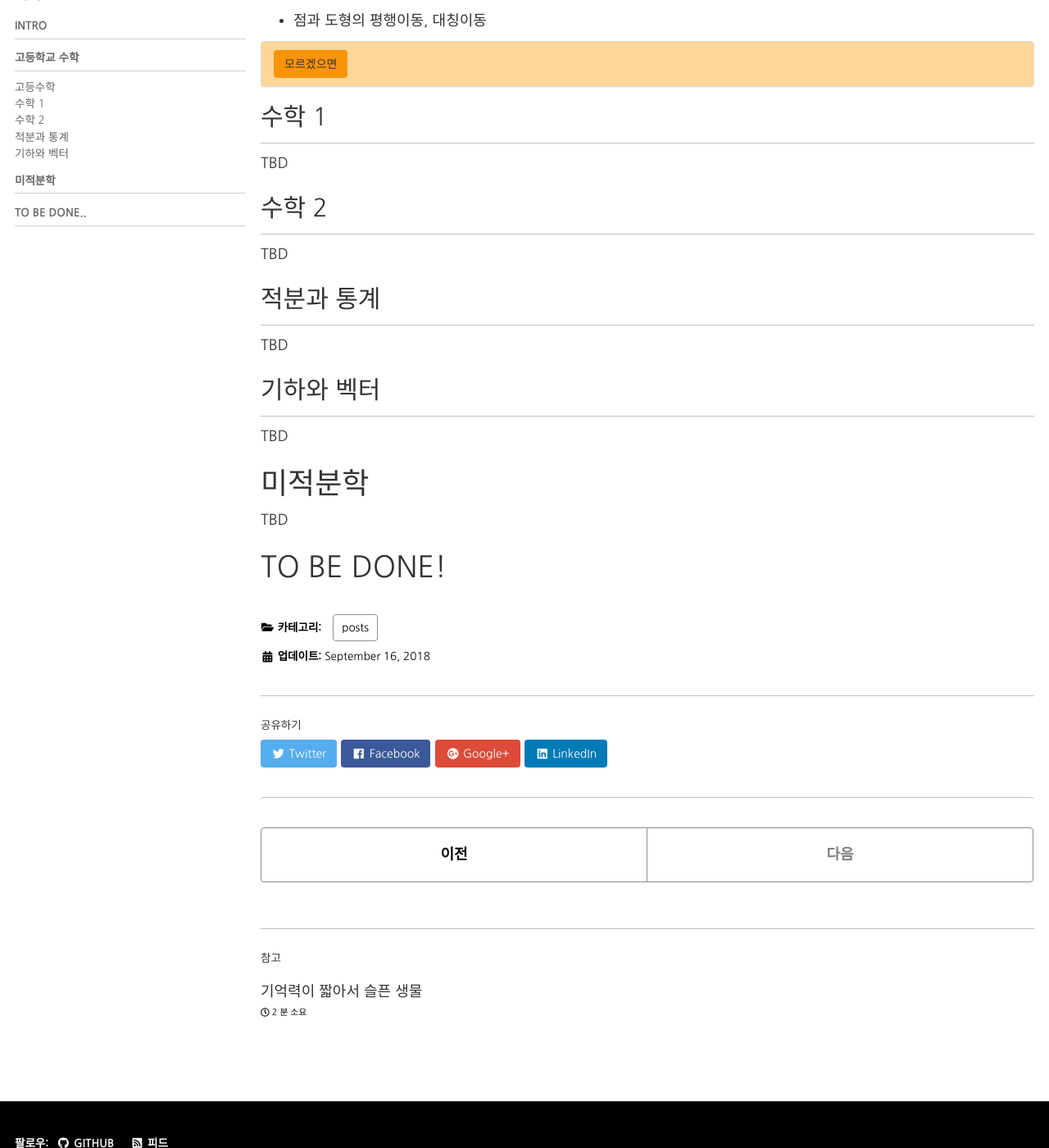
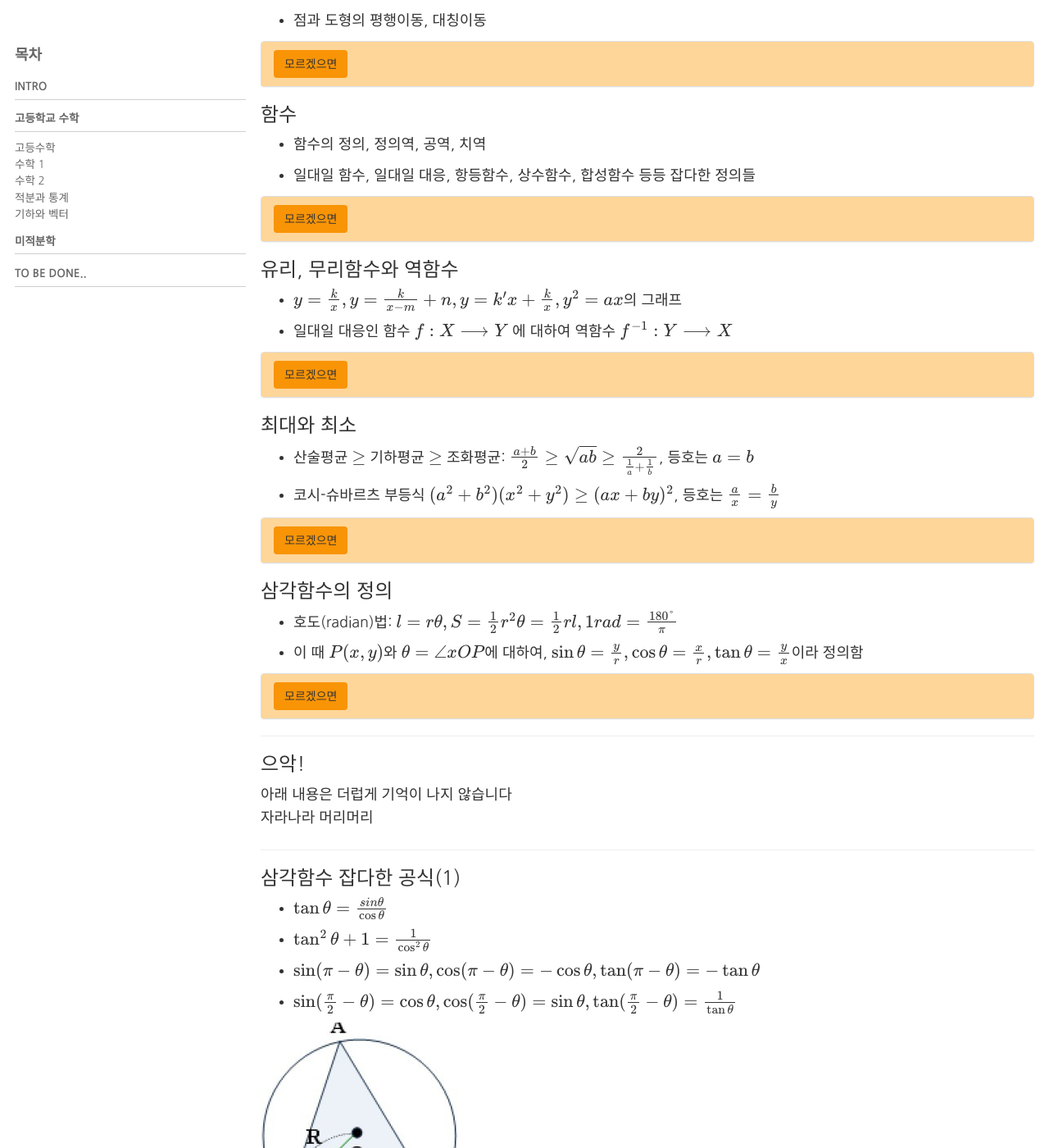
Before and after one commit to illhyhl1111/PPPP.github.io, a Jekyll site: the page built from _posts/2018-09-16-mathematics.md, in a window 1280 px wide and 1400 px high, scrolled down 2843 px. Shown: the whole window at 82% size. Built offline with Jekyll 4.4.1, drawn with Linux system fonts in a browser that asks for light colours; nearby versions of some CDN libraries; formulas are drawn with MathJax 3; some of the changed text lies outside the part shown.

Commit message:
수학(하) 내용업데이트

```diff
--- a/_posts/2018-09-16-mathematics.md
+++ b/_posts/2018-09-16-mathematics.md
@@ -384,18 +384,17 @@ $\overline{AB}^2 + \overline{BC}^2 = 2(\overline{AM}^2 + \overline{BM}^2)$
 
 {% include blocks.html context1=context1 context2=context2 topic="고등수학_이동" %}
 
-{% comment %}
-
 ### 함수
-함수의 정의, 정의역, 공역, 치역
-일대일 함수, 일대일 대응, 항등함수, 상수함수, 합성함수 등등 잡다한 정의들
+* 함수의 정의, 정의역, 공역, 치역
+* 일대일 함수, 일대일 대응, 항등함수, 상수함수, 합성함수 등등 잡다한 정의들
 
 {% capture context1 %}
 #### 함수의 정의
-두 집합 X, Y \neq \varnothing 이 있을 때, X의 각 원소에서 Y의 원소로의 대응을 X에서 Y로 가는 함수라고 정의하고 f: X->Y로 표기함
-이때 함수 f에 대하여 x \in X에 y \in Y가 대응되는 것을 f: x -> y, y=f(x) 등으로 나타냄.
-x를 독립변수, y를 종속변수라고도 한단다.
-아무튼 하나의 x에 대해서 반드시 하나의 y가 대응되어야 한다는게 중요함
+* 두 집합 $X, Y \neq \varnothing$ 이 있을 때,
+$X$의 각 원소에서 $Y$의 원소로의 대응을 $X$에서 $Y$로 가는 함수라고 정의하고 $f: X \longrightarrow Y$로 표기함
+* 이때 함수 $f$에 대하여 $x \in X$에 $y \in Y$가 대응되는 것을 $f: x \longrightarrow y$, $y=f(x)$ 등으로 나타냄.
+* $x$를 독립변수, $y$를 종속변수라고도 한단다.
+* 아무튼 하나의 x에 대해서 반드시 하나의 y가 대응되어야 한다는게 중요함
 <br/>
 
 #### 정의역, 공역, 치역
@@ -404,156 +403,176 @@ x를 독립변수, y를 종속변수라고도 한단다.
 
 #### 함수의 종류
 * 일대일 함수
-  * \any x_1, x_2 \in X, x_1 \neq x_2 \Rightarrow f(x_1) \neq f(x_2)
+  * $\forall x_1, x_2 \in X, x_1 \neq x_2 \Rightarrow f(x_1) \neq f(x_2)$
 * 일대일 대응
   * 치역과 공역이 같고
-  * \any x_1, x_2 \in X, x_1 \neq x_2 \Rightarrow f(x_1) \neq f(x_2)
+  * $\forall x_1, x_2 \in X, x_1 \neq x_2 \Rightarrow f(x_1) \neq f(x_2)$
   * 역함수가 존재함
 * 항등함수
-  * X=Y
-  * \any x \in X, f(x)=x
-  * I_x로 표기
+  * $X=Y$
+  * $\forall x \in X, f(x)=x$
+  * $I_x$로 표기
 * 상수함수
   * 치역의 원소가 하나뿐임
 <br/>
 
 #### 합성함수
-두 함수 f: X->Y, g: Y->Z일 때, g(f(x))는 정의역이 X이고 공역이 Z가 된다.
-함성함수 g \circ f는 g \circ f : x->g(f(x)), (g \circ f)(x) = g(f(x))
+* 두 함수 $f: X \longrightarrow Y$, $g: Y \longrightarrow Z$일 때, $g(f(x))$는 정의역이 $X$이고 공역이 $Z$가 된다.
+* 함성함수 $g \circ f$는 $g \circ f: x \longrightarrow g(f(x)), (g \circ f)(x) = g(f(x))$
 
 {% endcapture %}
 
 {% capture context2 %}
-교환법칙: g \circ f \neq f \circ g,
-결합법칙: h \circ (g circ f) = (h \circ g) \circ f
-항등원: f \circ I = I \circ f = f
-물론 역원도 존재하며, 뒤에 역함수로 나옴.
+#### 합성함수와 Group의 성질
+* 교환법칙: $g \circ f \neq f \circ g$
+* 결합법칙: $h \circ (g circ f) = (h \circ g) \circ f$
+* 항등원: $f \circ I = I \circ f = f$
+* 함수가 일대일 대응일 경우 역원도 존재하며, 뒤에 역함수로 나옴.
 {% endcapture %}
 
 {% include blocks.html context1=context1 context2=context2 topic="고등수학_함수" %}
 
 ### 유리, 무리함수와 역함수
-y=\frac{k}{x}, y=\frac{k}{x-m}+n, y=k'x+\frac{k}{x}, y^2=ax의 그래프
-일대일 대응인 함수 f:X->Y 에 대하여 역함수 f^{-1}: Y->X
+* $y=\frac{k}{x}, y=\frac{k}{x-m}+n, y=k'x+\frac{k}{x}, y^2=ax$의 그래프
+* 일대일 대응인 함수 $f:X \longrightarrow Y$ 에 대하여 역함수 $f^{-1}: Y \longrightarrow X$
 
 {% capture context1 %}
 #### 유리수
-* k에 따른 y=\frac{k}{x}
+* $k$에 따른 $y=\frac{k}{x}$ <br/>
 ![Alt text](/pictures/mathematics/캡처2.JPG)
 
-* n, m이 주어진 y=\frac{k}{x-m}+n
+* $n, m$이 주어진 $y=\frac{k}{x-m}+n$ <br/>
 ![Alt text](/pictures/mathematics/캡처3.JPG)
 
-* k에 따른 y=k'x+\frac{k}{x}
+* $k, k'$에 따른 $y=k'x+\frac{k}{x}$ <br/>
 ![Alt text](/pictures/mathematics/캡처3.JPG)
 
 킹갓구글에서 그래프까지 그려주는줄은 몰랐읍니다 충성충성
-
+<br/>
 #### 무리함수
-* y^2=ax, y=\pm \sqrt{\pm ax}
-![Alt text](/pictures/mathematics/캡처4.JPG)
+* $y^2=ax, y=\pm \sqrt{\pm ax}$ <br/>
+![Alt text](/pictures/mathematics/캡처4.JPG) <br/>
   정의역과 치역을 좀 생각해야된다.
+<br/>
 
 #### 역함수
-역함수의 정의를 위해선, f:X->Y에서 Y의 임의의 한 원소에 X의 원소가 하나씩만 대응되어야 하기 때문에 일대일 대응이어야 함.
-y=f(x) <=> x=f^{-1}(y)
-함수 f가 일대일 대응이면 역함수 f^{-1}은 존재한다 (존재성)
+* 역함수의 정의를 위해선, $f:X \longrightarrow Y$에서 $Y$의 임의의 한 원소에 $X$의 원소가 하나씩만 대응되어야 하기 때문에 일대일 대응이어야 함.
+$y=f(x) \Leftrightarrow x=f^{-1}(y)$
+함수 $f$가 일대일 대응이면 역함수 $f^{-1}$은 존재한다 (존재성)
+<br/>
 
 #### 역함수의 성질
-(f^{-1})^{-1} = f
-f^{-1}(f(x))=x (f^{-1} \circ f = I_x)
-f(f^{-1}(y))=y (f \circ f^{-1} = I_y)
-f:X->Y, g:Y->X에서 g \circ f = I_x, f \circ g = I_y \Leftrightarrow g=f^{-1} (유일성)
-일대일 대응 f:X->Y, g:Y->Z에 대하여  (g \circ f)^{-1} = f^{-1} \circ g^{-1}
+* $(f^{-1})^{-1} = f$
+* $f^{-1}(f(x))=x (f^{-1} \circ f = I_x)$
+* $f(f^{-1}(y))=y (f \circ f^{-1} = I_y)$
+* $f:X \longrightarrow Y, g:Y \longrightarrow X$에서 $g \circ f = I_x, f \circ g = I_y \Leftrightarrow g=f^{-1}$ (유일성)
+* 일대일 대응 $f:X \longrightarrow Y, g:Y \longrightarrow Z$에 대하여  $(g \circ f)^{-1} = f^{-1} \circ g^{-1}$
 
 {% endcapture %}
 
 {% capture context2 %}
 #### 역함수 증명
-존재성, 유일성 - TODO
-(g \circ f)^{-1} = f^{-1} \circ g^{-1} :
-(f^{-1} \circ g^{-1}) \circ (g \circ f) = f^{-1} \circ (g^{-1} \circ g) \circ f = f^{-1} \circ I \circ f = f^{-1} \circ f = I
-(g \circ f) \circ (f^{-1} \circ g^{-1}) = g \circ (f \circ f^{-1}) \circ g^{-1} = g \circ I \circ g^{-1} = g \circ g^{-1} = I
-\therefore (g \circ f)^{-1} = f^{-1} \circ g^{-1}
+*존재성, 유일성 - TODO <br/>
+
+* $(g \circ f)^{-1} = f^{-1} \circ g^{-1}$
+  <p> $$(f^{-1} \circ g^{-1}) \circ (g \circ f) = f^{-1} \circ (g^{-1} \circ g) \circ f = f^{-1} \circ I \circ f = f^{-1} \circ f = I \\
+        (g \circ f) \circ (f^{-1} \circ g^{-1}) = g \circ (f \circ f^{-1}) \circ g^{-1} = g \circ I \circ g^{-1} = g \circ g^{-1} = I \\
+        \therefore (g \circ f)^{-1} = f^{-1} \circ g^{-1}$$ </p>
 {% endcapture %}
 
 {% include blocks.html context1=context1 context2=context2 topic="고등수학_유리함수" %}
 
 ### 최대와 최소
-y=ax^2+bx+c에서 y의 범위는 0=ax^2+bx+(c-y)에서 D>=0를 사용해도 됨
-산술평균>=기하평균>=조화평균 (\frac{a+b}{2} >= \sqrt{ab} >= \frac{2}{\frac{1}{a}+\frac{1}{b}}, 등호는 a=b)
-코시-슈바르츠 부등식 (a^2+b^2)(x^2+y^2)>=(ax+by)^2, 등호는 \frac{a}{x}=\frac{b}{y}
+* 산술평균 $\geq$ 기하평균 $\geq$ 조화평균: $\frac{a+b}{2} \geq \sqrt{ab} \geq \frac{2}{\frac{1}{a}+\frac{1}{b}}$, 등호는 $a=b$
+* 코시-슈바르츠 부등식 $(a^2+b^2)(x^2+y^2) \geq (ax+by)^2$, 등호는 $\frac{a}{x}=\frac{b}{y}$
 
 {% capture context1 %}
+#### 판별식을 이용한 최대, 최소
+* $y=ax^2+bx+c$에서 $y$의 범위는 $0=ax^2+bx+(c-y)$에서 $D>=0$를 사용해도 됨
+<br/>
+
 #### 산술기하조화
-일반적인 형태로,
-\frac{x_1 + x_2 + \cdots + x_n}{n} >= \sqrt[n]{x_1 x_2 \cdots x_n} >= \frac{n}{\frac{1}{x_1}+\frac{1}{x_2}+ \cdots + \frac{1}{x_n}}
-n=2일 때 증명은 쉽다. 하지만 n항으로 일반화하면...
+* 일반적인 형태로,
+<p> $$ \frac{x_1 + x_2 + \cdots + x_n}{n} \geq \sqrt[n]{x_1 x_2 \cdots x_n} \geq \frac{n}{\frac{1}{x_1}+\frac{1}{x_2}+ \cdots + \frac{1}{x_n}} $$ </p>
+* $n=2$일 때 증명은 쉽다. 하지만 $n$항으로 일반화하면...
 
 ![Alt text](/pictures/mathematics/산술기하조화.jpg)
-n=2일 때 증명은 너무 쉽다고 심지어 그림으로 농락하는것도 있다.
+$n=2$일 때 증명은 너무 쉽다고 심지어 그림으로 농락하는것도 있다.
+<br/>
 
 #### 가중 산술-기하 평균 부등식
-\frac{\alpha_1 x_1 + \cdots + \alpha_n x_n}{\alpha} >= \sqrt[\alpha]{x_1^{\alpha_1} \cdots x_n^{\alpha_n}}
-(x_i>0, \alpha_i>0)
+<p> $$ \frac{\alpha_1 x_1 + \cdots + \alpha_n x_n}{\alpha} \geq \sqrt[\alpha]{x_1^{\alpha_1} \cdots x_n^{\alpha_n}} \\
+       (x_i>0, \alpha_i>0) $$ </p>
+<br/>
 
 #### 코시-슈바르츠 부등식
-역시 일반식은
-(a_1^2+a_2^2+\cdots+a_n^2)(x_1^2+x_2^2+\cdots+x_n^2)>=(a_1x_1+a_2x_2+\cdots+a_nx_n)^2
-아예 제곱항도 p로 일반화시키면 [횔더 부등식](http://mathseodang.com/220450030140)이 된다
-(\sigma i=1 to n a_i^p)^{1/p}(\sigma i=1 to n b_i^q)^{1/q} >= \sigma i=1 to n a_i b_i
-p>1, q>1, \frac{1}{p}+\frac{1}{q}=1, equality iff a_i^p=\lambda b_i^q
+* 역시 일반식은
+  <p> $$ (a_1^2+a_2^2+\cdots+a_n^2)(x_1^2+x_2^2+\cdots+x_n^2) \geq (a_1x_1+a_2x_2+\cdots+a_nx_n)^2 $$ </p>
+* 아예 제곱항도 $p$로 일반화시키면 [횔더 부등식](http://mathseodang.com/220450030140)이 된다
+  <p> $$ \left(\sum_{i=1}^{n} {a_i^p}\right)^{1/p}\left(\sum_{i=1}^{n} {b_i^q}\right)^{1/q} \geq \sum_{i=1}^{n} {a_i b_i} \\
+         p>1, q>1, \frac{1}{p}+\frac{1}{q}=1, equality iff a_i^p=\lambda b_i^q $$ </p>
 
 {% endcapture %}
 
 {% capture context2 %}
 #### 젠센 부등식
+먼저 볼록 함수의 정의부터 살펴보자
+<br/>
 
 ##### 볼록 함수(convex function)
-함수 f:X->R가 다음을 만족하면 볼록 함수로 부름
-![Alt text](/pictures/mathematics/볼록.png)
-\any x_1, x_2 \in X, \any t \in [0, 1]: f(tx_1+(1-t)x_2)<=tf(x_1)+(1-t)f(x_2)
-등호를 빼면 strictly convex이다.
+* 함수 f:X->R가 다음을 만족하면 볼록 함수로 부름 <br/>
+  ![Alt text](/pictures/mathematics/볼록.png)
+  <p> $$ \forall x_1, x_2 \in X, \any t \in [0, 1]: f(tx_1+(1-t)x_2) \leq tf(x_1)+(1-t)f(x_2) $$ </p>
+* 등호를 빼면 strictly convex function 이다.
+----------------
+<br/>
 
-머암튼 f:(a,b)->R가 연속인 볼록 함수라면, 젠센 부등식은
-\any x_i \in (a, b), p_i > 0, \sigma i=1 to n p_i = 1 일 때 f(\sigma i=1 to n p_i x_i) <= \sigma i=1 to n p_i f(x_i)
-증명은 [수학적 귀납법](http://suhak.tistory.com/221)으로.
+* 머암튼 $f:(a,b) \longrightarrow R$가 연속인 볼록 함수라면, 젠센 부등식은
+  <p> $$ \forall x_i \in (a, b), p_i > 0, \sum_{i=1}^{n} {p_i} = 1 일 때 f\left(\sum_{i=1}^{n} {p_i x_i}\right) \leq \sum_{i=1}^{n} {p_i f(x_i)} $$
+* 증명은 [수학적 귀납법](http://suhak.tistory.com/221)으로.
+<br/>
 
 #### (가중) 산술기화조화 증명
-산술-기화-조화 평균 부등식도 사실 귀납법으로 증명이 된다. 하지만 가중치까지 넣어서 바로 젠센부등식으로 증명해보면
-위로 볼록한 만만한 함수 f(x)=-lnx 로 두고
-\alpha_1 + \alpha_2 + \cdots + \alpha_n = \alpha, w_i = \frac{\alpha_i}{alpha}
-f(w_1 x_1 + \cdots + w_n x_n) <= w_1 f(x_1) + \cdots + w_n f(x_n)
-ln(w_1 x_1 + \cdots + w_n x_n) >= w_1 ln(x_1) + \cdots + w_n ln(x_n) = ln(x_1^{w_1} \cdots x_n^{w_n}}
-\therefore w_1 x_1 + w_2 x_2 + \cdots + w_n x_n >= x_1^{w_1} x_2^{w_2} \cdots x_n^{w_n}
-\frac{\alpha_1 x_1 + \alpha_2 x_2 + \cdots + \alpha_n x_n}{\alpha} >= \sqrt[\alpha]{x_1^{\alpha_1} x_2^{\alpha_2} \cdots x_n^{\alpha_n}}
+* 산술-기화-조화 평균 부등식도 사실 귀납법으로 증명이 된다. 하지만 가중치까지 넣어서 바로 젠센부등식으로 증명해보면
+  * 위로 볼록한 만만한 함수 $f(x)=-\ln(x)$ 로 두고
+<p> $$
+  \begin{align*}
+    $$ \alpha_1 + \alpha_2 + \cdots + \alpha_n = \alpha, & w_i = \frac{\alpha_i}{\alpha} \\
+    f(w_1 x_1 + \cdots + w_n x_n) & \leq w_1 f(x_1) + \cdots + w_n f(x_n) \\
+    \ln(w_1 x_1 + \cdots + w_n x_n) & \geq w_1 \ln(x_1) + \cdots + w_n \ln(x_n) = \ln(x_1^{w_1} \cdots x_n^{w_n}) \\
+    \therefore w_1 x_1 + w_2 x_2 + \cdots + w_n x_n & \geq x_1^{w_1} x_2^{w_2} \cdots x_n^{w_n} \\
+    \frac{\alpha_1 x_1 + \alpha_2 x_2 + \cdots + \alpha_n x_n}{\alpha} & \geq \sqrt[\alpha]{x_1^{\alpha_1} x_2^{\alpha_2} \cdots x_n^{\alpha_n}}
+  \end{align*}
+$$ </p>
 
-기하-조화평균은
-f(\frac{w_1}{x_1} + \cdots + \frac{w_n}{x_n}) <= w_1 f(\frac{1}{x_1}) + \cdots + w_n f(\frac{1}{x_n}) 으로 똑같이 증명됨
-꺌룰랭
+* 기하-조화평균은 <br/>
+  $f(\frac{w_1}{x_1} + \cdots + \frac{w_n}{x_n}) \leq w_1 f(\frac{1}{x_1}) + \cdots + w_n f(\frac{1}{x_n})$ 으로 똑같이 증명됨 <br/>
+  꺄륵
+<br/>
 
 #### 코시-슈바르츠 부등식 증명
-[별별 증명법](https://m.blog.naver.com/yh6613/220458975310)이 다 있다.
-귀찮은 기념으로 간단하게만 설명하면
-A=\sqrt(a_1^2+a_2^2+\cdots+\a_n^2), B=\sqrt(b_1^2+b_2^2+\cdots+\b_n^2)
-산술 기화평균 부둥식에 따라
-\sqrt{\frac{a_i^2}{A^2} \frac{b_i^2}{B^2}} <= \frac{1}{2}\left(\frac{a_i^2}{A^2}+\frac{b_i^2}{B^2}\right)
-이걸 i=1 부터 n에 대한 부등식을 모두 더하면 우변은 1이 되고, 결국 \sigma i=1 to n \sqrt{a_i^2 b_i^2} <= AB로 증명된다.
+* [별별 증명법](https://m.blog.naver.com/yh6613/220458975310)이 다 있다.
+* 귀찮은 기념으로 간단하게만 설명하면
+  * $let A=\sqrt(a_1^2+a_2^2+\cdots+\a_n^2), B=\sqrt(b_1^2+b_2^2+\cdots+\b_n^2)$
+  * 산술 기화평균 부둥식에 따라 <br/>
+    $\sqrt{\frac{a_i^2}{A^2} \frac{b_i^2}{B^2}} \leq \frac{1}{2}\left(\frac{a_i^2}{A^2}+\frac{b_i^2}{B^2}\right)$
+  * 이걸 $i=1$ 부터 $n$에 대한 부등식을 모두 더하면 우변은 1이 되고, 결국 $\sum_{i=1}^{n} {\sqrt{a_i^2 b_i^2}} \leq AB$로 증명된다. <br/>
 
-[재배열 부등식](http://mathseodang.com/220455558272) 도 볼만한거같다
+* [재배열 부등식](http://mathseodang.com/220455558272) 도 볼만한거같다
 
 {% endcapture %}
 
 {% include blocks.html context1=context1 context2=context2 topic="고등수학_최대와최소" %}
 
 ### 삼각함수의 정의
-호도(radian)법: l=r\theta, S=\frac{1}{2}r^2\theta=\frac{1}{2}rl, 1rad = \frac{180도}{\pi}
-이 때 P(x,y)와 \theta=각xOP에 대하여, sin\theta=\frac{y}{r}, cos\theta=\frac{x}{r}, tan\theta=\frac{y}{x}이라 정의함
+* 호도(radian)법: $l=r\theta, S=\frac{1}{2}r^2\theta=\frac{1}{2}rl, 1rad = \frac{180\degree}{\pi}$
+* 이 때 $P(x,y)$와 $\theta=\angle xOP$에 대하여, $\sin\theta=\frac{y}{r}, \cos\theta=\frac{x}{r}, \tan\theta=\frac{y}{x}$이라 정의함
 
 {% capture context1 %}
 #### 부채꼴의 넓이
-l=r\theta인건 \theta의 radian 정의임 (\frac{l}{2\pi r}=\frac{\theta}{2\pi})
-이 때 \frac{S}{\pi r^2} = \frac{\theta}{2\pi}에서 S=\frac{1}{2}r^2\theta
+* $l=r\theta$인건 $\theta$의 radian 정의임 $\left(\frac{l}{2\pi r}=\frac{\theta}{2\pi}\right)$
+* 이 때 $\frac{S}{\pi r^2} = \frac{\theta}{2\pi}$에서 $S=\frac{1}{2}r^2\theta$
+<br/>
 
 #### 웃겨서 넣어봤다
 ![Alt text](/pictures/mathematics/8177-2-7693.gif)
@@ -566,20 +585,26 @@ l=r\theta인건 \theta의 radian 정의임 (\frac{l}{2\pi r}=\frac{\theta}{2\pi}
 
 {% include blocks.html context1=context1 context2=context2 topic="고등수학_삼각함수" %}
 
-### ☆★☆★☆★☆★진돗개 둘 발령☆★☆★☆★☆★
-아래 내용은 더럽게 기억이 나지 않습니다
+-------------------------------------
+
+### 으악!
+아래 내용은 더럽게 기억이 나지 않습니다 <br/>
 자라나라 머리머리
 
+-------------------------------------
+
 ### 삼각함수 잡다한 공식(1)
-tan\theta = \frac{sin\theta}{cos\theta}
-tan^2\theta + 1 = \frac{1}{cos^2 \theta}
-sin(\pi-\theta)=sin\theta, cos(\pi-\theta)=-cos\theta, tan(\pi-\theta)=-tan\theta
-sin(\frac{\pi}{2}-\theta)=cos\theta, cos(\frac{\pi}{2}-\theta)=sin\theta, tan(\frac{\pi}{2}-\theta)=\frac{1}{tan\theta}
+* $\tan\theta = \frac{sin\theta}{\cos\theta}$
+* $\tan^2\theta + 1 = \frac{1}{\cos^2 \theta}$
+* $\sin(\pi-\theta)=\sin\theta, \cos(\pi-\theta)=-\cos\theta, \tan(\pi-\theta)=-\tan\theta$
+* $\sin(\frac{\pi}{2}-\theta)=\cos\theta, \cos(\frac{\pi}{2}-\theta)=\sin\theta, \tan(\frac{\pi}{2}-\theta)=\frac{1}{\tan\theta}$
+<br/>
+
 ![Alt text](/pictures/mathematics/사인법칙.jpg)
-사인법칙 \frac{a}{sinA}=\frac{b}{sinB}=\frac{c}{sinC}=2R
-제1 코사인법칙 a=b cosC + c cosB
-제2 코사인법칙 a^2=b^2+c^2-2bc cosA
-삼각형ABC의 넓이 S=\frac{1}{2}bc sin A = \sqrt{s(s-a)(s-b)(s-c)} (2s=a+b+c)
+* 사인법칙 $\frac{a}{\sin A}=\frac{b}{\sin B}=\frac{c}{\sin C}=2R$
+* 제1 코사인법칙 $a=b\cos C + c\cos B$
+* 제2 코사인법칙 $a^2=b^2+c^2-2bc\cos A$
+* $\vartriangle ABC$의 넓이 $S=\frac{1}{2}bc \sin A = \sqrt{s(s-a)(s-b)(s-c)} (2s=a+b+c)$
 
 {% capture context1 %}
 증명법은 아래에
@@ -587,39 +612,44 @@ sin(\frac{\pi}{2}-\theta)=cos\theta, cos(\frac{\pi}{2}-\theta)=sin\theta, tan(\f
 
 {% capture context2 %}
 #### 사인법칙
-
 ##### 원주각
 ![Alt text](/pictures/mathematics/원주각.png)
-원 위의 세 점을 잡아서 만드는 각. 저기서 각 APB
-같은 원 위의 원주각은 모두 동일하다. [링크](https://mathbang.net/186) 참조
-이건 중학교 수학이다. 물론 기억안났음
-엌ㅋㅋㅋ
+* 원 위의 세 점을 잡아서 만드는 각. 저기서 $\angle APB$
+* 같은 원 위의 원주각은 모두 동일하다. [링크](https://mathbang.net/186) 참조
+* 이건 중학교 수학이다. 물론 기억안남 <br/>
+  엌ㅋㅋㅋ
+<br/>
 
 ![Alt text](/pictures/mathematics/사인법칙.png)
-아무튼 점 B와 O를 잇는 선분과 원이 만나는 점 A'를 두면 증명이 된다.
-자세한건 [링크](https://www.mathfactory.net/10678) 참조
+* 아무튼 점 $B$와 $O$를 잇는 선분과 원이 만나는 점 $A'$를 두면 증명이 된다.
+* 자세한건 [링크](https://www.mathfactory.net/10678) 참조
+<br/>
 
 #### 코사인 법칙
 ![Alt text](/pictures/mathematics/제1코사인법칙.png)
-a = b cosC + c cos B
-제1 코사인법칙은 매우 직관적이다
-제1 코사인법칙으로부터
-a^2 = ab cosC + ca cosB, b^2 = bc cosA + ab cosC, c^2 = ca cosB + bc cosA
-a^2-b^2-c^2 = -2bc cosA
-a^2=b^2+c^2 -2bc cosA
-수식놀음이다.
+* 제1 코사인법칙은 매우 직관적이다
+  * $a = b\cos C + c\cos B$
+
+* 제1 코사인법칙으로부터
+  <p> $$ a^2 = ab \cos C + ca \cos B, b^2 = bc \cos A + ab \cos C, c^2 = ca \cos B + bc \cos A \\
+         a^2-b^2-c^2 = -2bc \cos A \\
+         a^2=b^2+c^2 -2bc \cos A $$ </p> <br/>
+  수식놀음이다.
+<br/>
 
 #### 헤론의 공식
 이걸 증명해야하나 싶긴한데
-S=\frac{1}{2}bc sinA인데
-sin^2 A = 1-cos^2 A = (1+cosA)(1-cosA)이고 cosA=\frac{b^2+c^2-a^2}{2bc}이다.
-쑤셔넣고 정리하면 sinA=\frac{2}{bc}\sqrt{s(s-a)(s-b)(s-c)} (2s=a+b+c)라서 증명된다.
+* $S=\frac{1}{2}bc \sin A$
+* $\sin^2 A = 1-\cos^2 A = (1+\cos A)(1-\cos A)이고 \cos A=\frac{b^2+c^2-a^2}{2bc}$이다.
+* 쑤셔넣고 정리하면 $\sin A=\frac{2}{bc}\sqrt{s(s-a)(s-b)(s-c)} (2s=a+b+c)$라서 증명된다.
 
 {% endcapture %}
 
 {% include blocks.html context1=context1 context2=context2 topic="고등수학_삼각함수공식" %}
 
 순열과 조합은 확통 가서 다시 정리함
+
+{% comment %}
 
 {% endcomment %}
 
```
